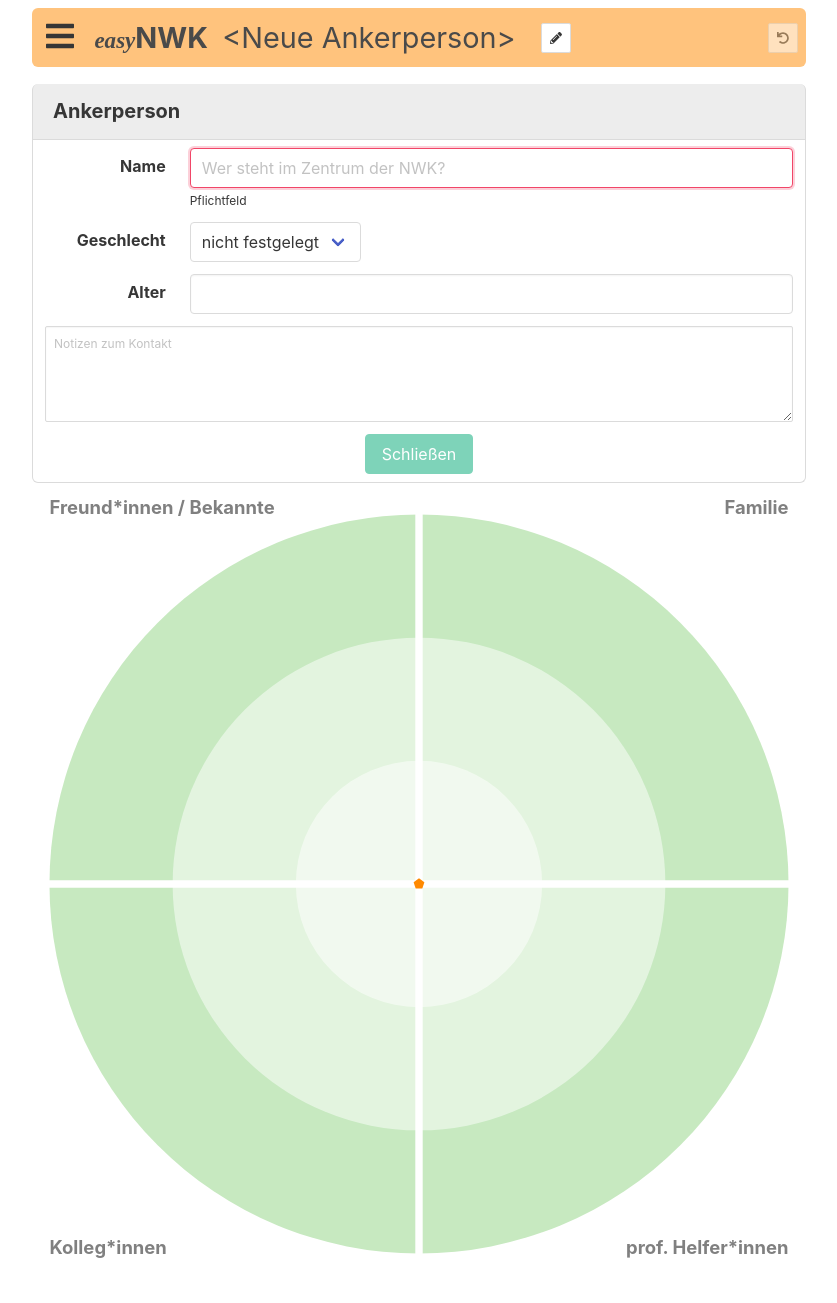
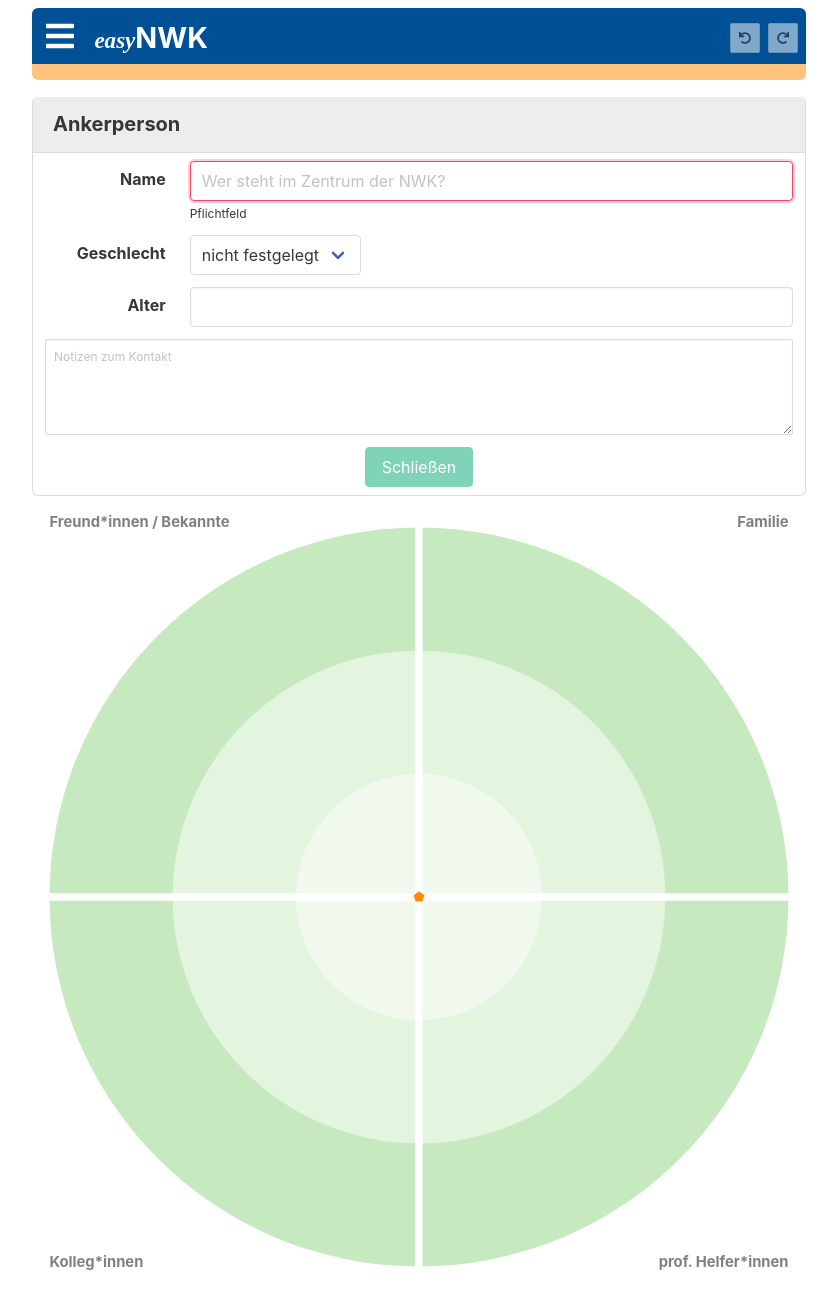
Before and after one commit to fhstp/easynwk-web, a Vue app: page /#/ in a window 1280 px wide. Shown: the whole page, without its empty margins (221-1058 px from the left). Built offline with nearby package versions, Linux system fonts and the light colour scheme.

Commit message:
restyle titlebar, adapt colors to FH blue

```diff
--- a/src/assets/variables.scss
+++ b/src/assets/variables.scss
@@ -1,5 +1,6 @@
 // Set your brand colors
 $nwkorange: hsl(32, 100%, 50%);
+$fhstpblue: #005096;
 
 // Palette URL: http://paletton.com/#uid=30D0k0kw0w0ghLAnzAyxVmsHYdj */
 
--- a/src/components/AlteriPanelEntry.vue
+++ b/src/components/AlteriPanelEntry.vue
@@ -136,7 +136,7 @@ export default defineComponent({
 }
 
 .panel-block.selected {
-  background: rgba($color-secondary-1-0, 0.25);
+  background: rgba($fhstpblue, 0.2);
 }
 
 .panel-block.selected > span {
--- a/src/components/EgoHeader.vue
+++ b/src/components/EgoHeader.vue
@@ -1,6 +1,9 @@
 <template>
   <div id="ego">
-    {{ displayName }}
+    Ankerperson:&nbsp;
+    <b>{{ displayName }}</b>
+    &nbsp;
+    <span v-if="egoAge">/ {{ egoAge }} </span>
     &nbsp;
     <button
       class="button is-small"
@@ -30,6 +33,7 @@ export default defineComponent({
 
     return {
       displayName,
+      egoAge: computed(() => store.state.nwk.ego.age),
     };
   },
 });
--- a/src/components/NetworkMap.vue
+++ b/src/components/NetworkMap.vue
@@ -29,8 +29,8 @@
         />
       </symbol>
       <radialGradient id="selected-gradient">
-        <stop offset="60%" stop-color="rgb(18, 64, 171)" stop-opacity="0.25" />
-        <stop offset="100%" stop-color="rgb(18, 64, 171)" stop-opacity="0" />
+        <stop offset="60%" stop-color="rgb(0, 80, 150)" stop-opacity="0.25" />
+        <stop offset="100%" stop-color="rgb(0, 80, 150)" stop-opacity="0" />
       </radialGradient>
       <filter id="dilate-and-xor">
         <!-- h/t https://stackoverflow.com/a/63287731/1140589 -->
@@ -315,7 +315,7 @@ export default defineComponent({
 
 <style scoped lang="scss">
 text {
-  font-size: 5px;
+  font-size: 4px;
 }
 
 circle#horizon-base {
@@ -342,7 +342,9 @@ line {
 }
 
 line.select {
-  stroke: rgb(136, 159, 213);
+  // stroke: rgb(136, 159, 213);
+  // stroke: rgb($fhstpblue, 0.6);
+  stroke: rgb(102, 150, 192);
 }
 
 #position {
--- a/src/components/SideMenu.vue
+++ b/src/components/SideMenu.vue
@@ -181,11 +181,15 @@ export default defineComponent({
 
 <style lang="scss">
 .button.is-burger {
+  color: white;
   width: 2.5rem;
   height: 2.5rem;
   padding: 0;
   background-color: transparent;
   border-color: transparent;
+}
+.button.is-burger:hover {
+  color: white;
 }
 
 /* The sidepanel menu */
--- a/src/components/UndoRedo.vue
+++ b/src/components/UndoRedo.vue
@@ -14,7 +14,7 @@
       class="button is-small"
       title="Wiederherstellen"
       @click="redo"
-      v-if="canRedo"
+      :disabled="!canRedo"
     >
       <span class="icon">
         <font-awesome-icon icon="redo" />
--- a/src/views/Home.vue
+++ b/src/views/Home.vue
@@ -4,14 +4,16 @@
       <!-- TODO use slots to separate layout from logic https://vuejs.org/v2/guide/components.html#Content-Distribution-with-Slots -->
       <div id="main">
         <div class="scrollwrapper">
-          <div id="titlebar" class="box has-text-black">
+          <div id="titlebar">
             <SideMenu
               @new-nwk="egoEditMode = true"
               @open-nwk="editEgoFinished"
             />
             <div id="brand"><i>easy</i>NWK</div>
-            <EgoHeader @edit="egoEditMode = true" />
             <UndoRedo />
+          </div>
+          <div id="egobar">
+            <EgoHeader v-if="!egoEditMode" @edit="egoEditMode = true" />
           </div>
 
           <div id="forms">
@@ -124,14 +126,24 @@ export default defineComponent({
 
 #titlebar {
   font-size: 180%;
-  background: $color-primary-1; /* hsl(32, 100%, 50%); /* $light; */
-  padding: 1vmin 1vmin 1vmin 1vmin;
-  margin: 0.5rem 1px 1rem 1px;
+  background: $fhstpblue; /* hsl(32, 100%, 50%); /* $light; */
+  color: white;
+  padding: 1vmin 1vmin 0.3rem 1vmin;
+  margin: 0.5rem 1px 0 1px;
+  border-radius: 6px 6px 0 0;
   flex-shrink: 0;
 
   flex-direction: row;
   flex-wrap: nowrap;
   display: flex;
+}
+
+#egobar {
+  font-size: 1rem;
+  background: $color-primary-1; /* hsl(32, 100%, 50%); /* $light; */
+  padding: 0.5rem 1vmin 1vmin 1vmin;
+  margin: 0 1px 1rem 1px;
+  border-radius: 0 0 6px 6px;
 }
 
 #brand {
```
